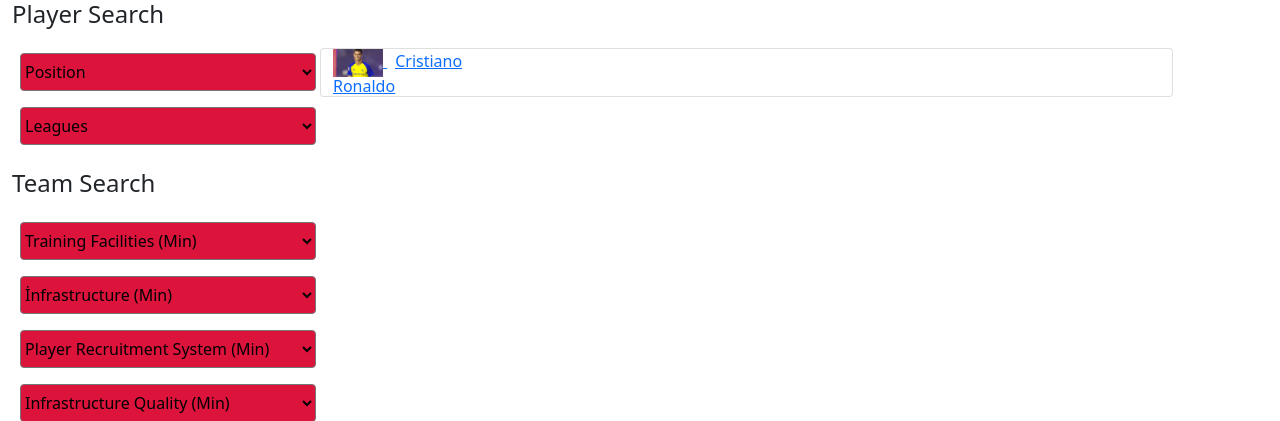
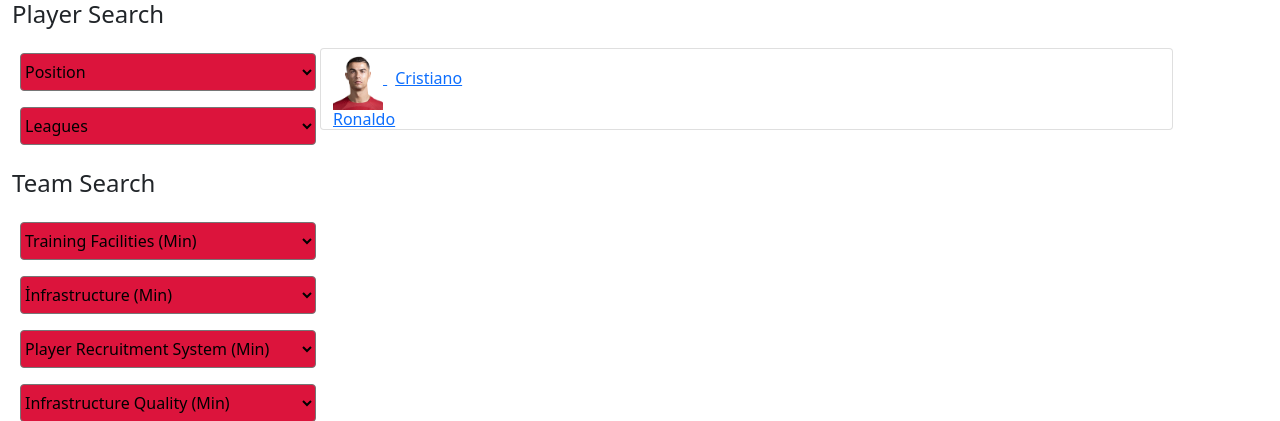
Before and after one commit to yusufkarakollu/FootballManager, a PHP site: page /includes/oyunculistesi.php in a window 1280 px wide. Shown: the top 421 px of the page. Run offline with PHP 8.4, Linux system fonts and the light colour scheme.

Commit message:
added: player img

```diff
--- a/includes/oyunculistesi.php
+++ b/includes/oyunculistesi.php
@@ -105,7 +105,7 @@ include "./head.php"
         <div class="card">
           <div class="col-md-2">
             <a href="oyuncubilgisayfa.php">
-              <img src="/img/cristiano-ronaldo-al-nassr-presentation.jpg" width="50" alt="Yüklenemedi">
+              <img src="./img/885.png" width="50" alt="Yüklenemedi">
               <h6 class="d-inline ms-2">Cristiano Ronaldo</h6>
             </a>
           </div>
```
